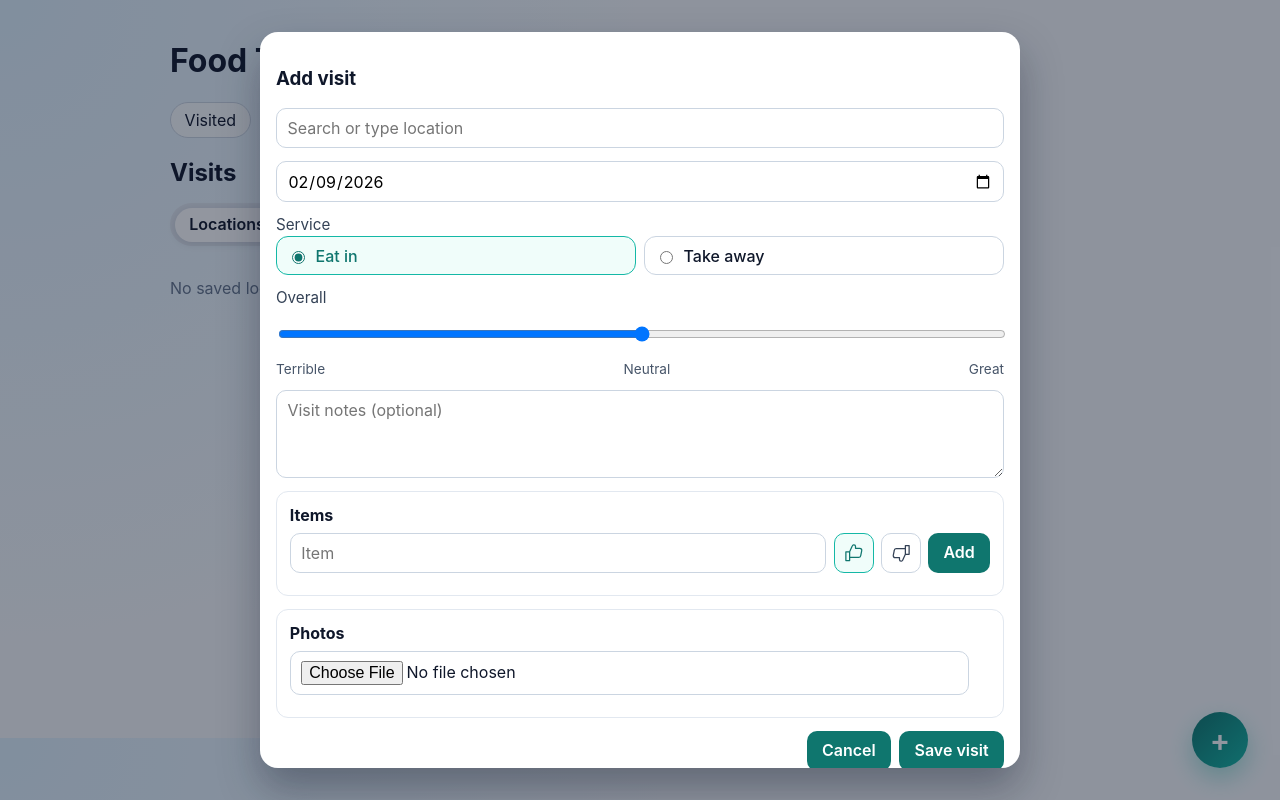
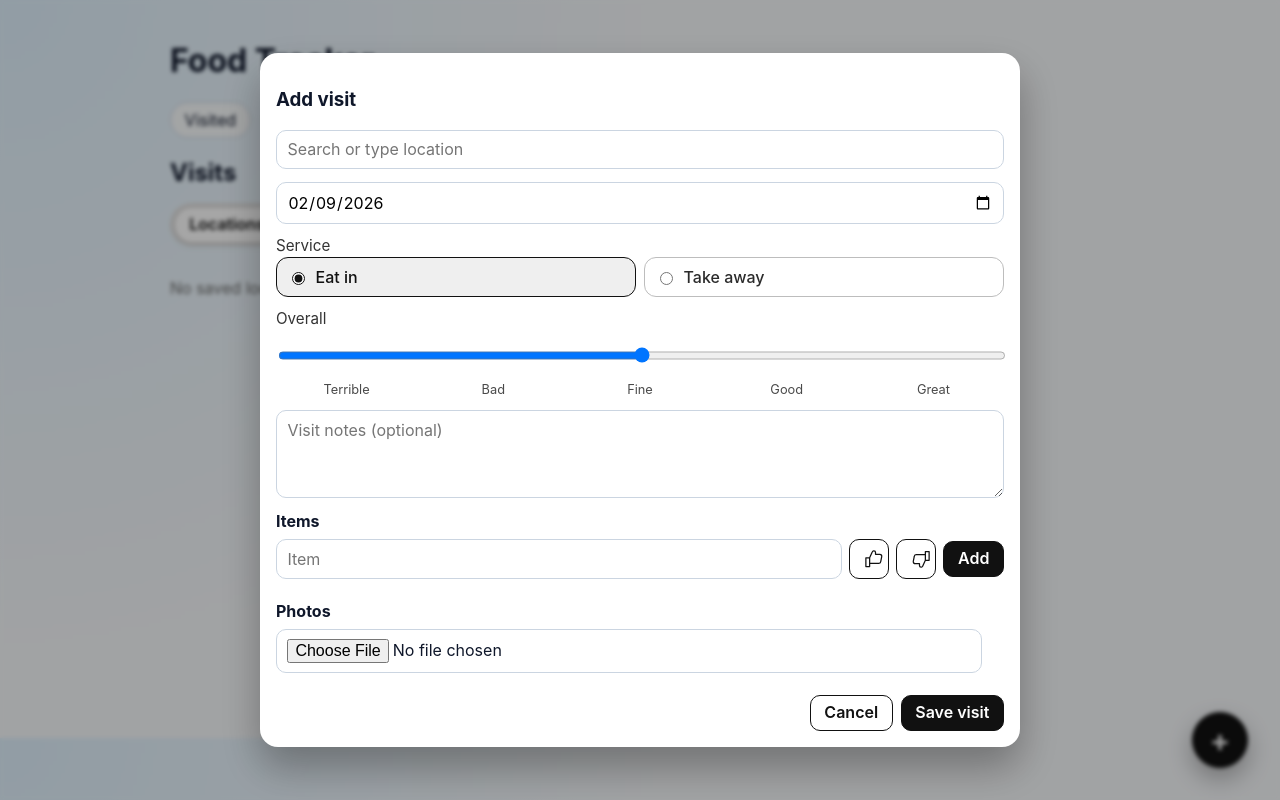
Before and after one commit to AndrewM2304/restaurant_reviews, a Next.js app: page /visits in a window 1280 px wide. Both pictures are taken after typing "Sample" into the empty fields and a click on the button "Add visit". Built offline with nearby package versions, Linux system fonts and the light colour scheme.

Commit message:
Refine visits modal styling and rating scale (#24)

```diff
--- a/src/app/visits/page.tsx
+++ b/src/app/visits/page.tsx
@@ -22,7 +22,7 @@ type VisitThumb = Exclude<Thumb, 'neutral'>;
 type TabKey = 'locations' | 'activity';
 
 const dineServiceTypes: ServiceType[] = ['eat_in', 'takeaway'];
-const overallScale: Thumb[] = ['down', 'neutral', 'up'];
+const overallSegments = ['Terrible', 'Bad', 'Fine', 'Good', 'Great'] as const;
 
 function HandThumbUpIcon() {
   return (
@@ -61,7 +61,7 @@ export default function VisitsPage() {
   const [locationName, setLocationName] = useState('');
   const [visitDate, setVisitDate] = useState(new Date().toISOString().slice(0, 10));
   const [serviceType, setServiceType] = useState<ServiceType>('eat_in');
-  const [overallThumb, setOverallThumb] = useState<Thumb>('neutral');
+  const [overallRating, setOverallRating] = useState(2);
   const [notes, setNotes] = useState('');
 
   const [itemName, setItemName] = useState('');
@@ -102,7 +102,7 @@ export default function VisitsPage() {
     setLocationName('');
     setVisitDate(new Date().toISOString().slice(0, 10));
     setServiceType('eat_in');
-    setOverallThumb('neutral');
+    setOverallRating(2);
     setNotes('');
     setItems([]);
     setItemName('');
@@ -139,7 +139,7 @@ export default function VisitsPage() {
       restaurantId: restaurant.id,
       visitDate,
       serviceType,
-      overallThumb,
+      overallThumb: overallRating <= 1 ? 'down' : overallRating >= 3 ? 'up' : 'neutral',
       notes: notes || undefined,
       items,
       photos,
@@ -241,15 +241,15 @@ export default function VisitsPage() {
                   id="overall-scale"
                   type="range"
                   min={0}
-                  max={2}
+                  max={4}
                   step={1}
-                  value={overallScale.indexOf(overallThumb)}
-                  onChange={(event) => setOverallThumb(overallScale[Number(event.target.value)] ?? 'neutral')}
+                  value={overallRating}
+                  onChange={(event) => setOverallRating(Number(event.target.value))}
                 />
                 <div className={styles.scaleLabels}>
-                  <span>Terrible</span>
-                  <span>Neutral</span>
-                  <span>Great</span>
+                  {overallSegments.map((segment) => (
+                    <span key={segment}>{segment}</span>
+                  ))}
                 </div>
               </div>
 
@@ -260,7 +260,7 @@ export default function VisitsPage() {
                 <div className={styles.itemRow}>
                   <input placeholder="Item" value={itemName} onChange={(event) => setItemName(event.target.value)} />
                   <button
-                    className={`${styles.thumbButton} ${itemThumb === 'up' ? styles.thumbActive : ''}`}
+                    className={`${styles.thumbButton} ${styles.secondaryButton} ${itemThumb === 'up' ? styles.thumbActive : ''}`}
                     type="button"
                     onClick={() => setItemThumb('up')}
                     aria-label="Item thumbs up"
@@ -268,7 +268,7 @@ export default function VisitsPage() {
                     <HandThumbUpIcon />
                   </button>
                   <button
-                    className={`${styles.thumbButton} ${itemThumb === 'down' ? styles.thumbActive : ''}`}
+                    className={`${styles.thumbButton} ${styles.secondaryButton} ${itemThumb === 'down' ? styles.thumbActive : ''}`}
                     type="button"
                     onClick={() => setItemThumb('down')}
                     aria-label="Item thumbs down"
@@ -277,7 +277,7 @@ export default function VisitsPage() {
                   </button>
                   <button
                     type="button"
-                    className={styles.inlineButton}
+                    className={`${styles.inlineButton} ${styles.primaryButton}`}
                     onClick={() => {
                       if (!itemName.trim()) return;
                       setItems((current) => [...current, { name: itemName.trim(), thumb: itemThumb }]);
@@ -294,7 +294,11 @@ export default function VisitsPage() {
                     <li key={`${item.name}-${index}`}>
                       <span>{item.name}</span>
                       <span className={styles.itemThumbIcon}>{item.thumb === 'up' ? <HandThumbUpIcon /> : <HandThumbDownIcon />}</span>
-                      <button type="button" onClick={() => setItems((current) => current.filter((_, i) => i !== index))}>
+                      <button
+                        type="button"
+                        className={styles.secondaryButton}
+                        onClick={() => setItems((current) => current.filter((_, i) => i !== index))}
+                      >
                         Remove
                       </button>
                     </li>
@@ -317,7 +321,11 @@ export default function VisitsPage() {
                   {photos.map((photo, index) => (
                     <li key={`${photo.storagePath}-${index}`}>
                       <span>{photo.storagePath}</span>
-                      <button type="button" onClick={() => setPhotos((current) => current.filter((_, i) => i !== index))}>
+                      <button
+                        type="button"
+                        className={styles.secondaryButton}
+                        onClick={() => setPhotos((current) => current.filter((_, i) => i !== index))}
+                      >
                         Remove
                       </button>
                     </li>
@@ -326,10 +334,12 @@ export default function VisitsPage() {
               </div>
 
               <div className={styles.formActions}>
-                <button type="button" onClick={() => setShowModal(false)}>
+                <button type="button" className={styles.secondaryButton} onClick={() => setShowModal(false)}>
                   Cancel
                 </button>
-                <button type="submit">Save visit</button>
+                <button type="submit" className={styles.primaryButton}>
+                  Save visit
+                </button>
               </div>
               {message ? <p className={styles.message}>{message}</p> : null}
             </form>
--- a/src/app/visits/visits.module.css
+++ b/src/app/visits/visits.module.css
@@ -10,7 +10,7 @@
 .tabs {
   display: inline-flex;
   gap: 0.5rem;
-  background: #e2e8f0;
+  background: #e5e5e5;
   border-radius: 999px;
   padding: 0.3rem;
   margin-bottom: 1rem;
@@ -21,13 +21,13 @@
   padding: 0.45rem 0.9rem;
   border-radius: 999px;
   background: transparent;
-  color: #334155;
+  color: #3a3a3a;
 }
 
 .activeTab {
-  background: white;
-  color: #0f172a;
-  box-shadow: 0 2px 8px rgba(15, 23, 42, 0.12);
+  background: #fff;
+  color: #111;
+  box-shadow: 0 2px 8px rgba(0, 0, 0, 0.12);
 }
 
 .search {
@@ -42,11 +42,11 @@
 }
 
 .locationCard {
-  background: white;
-  border: 1px solid #e2e8f0;
+  background: #fff;
+  border: 1px solid #d4d4d4;
   border-radius: 14px;
   padding: 0.9rem;
-  box-shadow: 0 2px 10px rgba(15, 23, 42, 0.06);
+  box-shadow: 0 2px 10px rgba(0, 0, 0, 0.06);
 }
 
 .locationCard h3 {
@@ -55,11 +55,11 @@
 
 .meta {
   margin: 0.15rem 0;
-  color: #475569;
+  color: #4a4a4a;
 }
 
 .empty {
-  color: #64748b;
+  color: #6a6a6a;
 }
 
 .fab {
@@ -68,19 +68,20 @@
   bottom: 1rem;
   width: 56px;
   height: 56px;
-  border: none;
+  border: 1px solid #111;
   border-radius: 999px;
   font-size: 1.9rem;
   line-height: 0;
-  color: white;
-  background: linear-gradient(135deg, #0f766e, #14b8a6);
-  box-shadow: 0 10px 25px rgba(20, 184, 166, 0.35);
+  color: #fff;
+  background: #111;
+  box-shadow: 0 10px 25px rgba(0, 0, 0, 0.3);
 }
 
 .modalBackdrop {
   position: fixed;
   inset: 0;
-  background: rgba(15, 23, 42, 0.45);
+  background: rgba(0, 0, 0, 0.35);
+  backdrop-filter: blur(2px);
   display: grid;
   place-items: end center;
   z-index: 10;
@@ -91,15 +92,23 @@
   width: 100%;
   max-height: 92vh;
   overflow: auto;
-  background: white;
+  background: #fff;
   border-radius: 18px 18px 0 0;
   padding: 1rem;
-  box-shadow: 0 20px 40px rgba(15, 23, 42, 0.35);
+  box-shadow: 0 20px 40px rgba(0, 0, 0, 0.3);
 }
 
 .form {
   display: grid;
   gap: 0.8rem;
+}
+
+.form input,
+.form textarea,
+.form select {
+  width: 100%;
+  max-width: 100%;
+  box-sizing: border-box;
 }
 
 .form input[type='date'] {
@@ -117,31 +126,32 @@
 
 .serviceTypeGroup legend {
   grid-column: 1 / -1;
-  color: #334155;
+  color: #333;
   font-size: 0.95rem;
   padding: 0;
   margin-bottom: 0.1rem;
 }
 
 .radioOption {
-  border: 1px solid #cbd5e1;
+  border: 1px solid #bdbdbd;
   border-radius: 12px;
   padding: 0.55rem 0.65rem;
   display: flex;
   align-items: center;
   gap: 0.45rem;
   font-weight: 500;
+  color: #2b2b2b;
 }
 
 .radioOption input {
   width: auto;
-  accent-color: #0f766e;
+  accent-color: #111;
 }
 
 .radioOption:has(input:checked) {
-  border-color: #14b8a6;
-  background: #f0fdfa;
-  color: #0f766e;
+  border-color: #111;
+  background: #efefef;
+  color: #111;
 }
 
 .scaleField {
@@ -150,32 +160,36 @@
 }
 
 .scaleField label {
-  color: #334155;
+  color: #333;
   font-size: 0.95rem;
 }
 
 .scaleLabels {
-  display: flex;
-  justify-content: space-between;
+  display: grid;
+  grid-template-columns: repeat(5, minmax(0, 1fr));
   gap: 0.35rem;
-  color: #475569;
-  font-size: 0.85rem;
+  color: #4a4a4a;
+  font-size: 0.8rem;
+}
+
+.scaleLabels span {
+  text-align: center;
 }
 
 .thumbButton {
   width: 40px;
   height: 40px;
   border-radius: 10px;
-  border: 1px solid #cbd5e1;
-  background: white;
+  border: 1px solid #bdbdbd;
+  background: #fff;
   display: grid;
   place-items: center;
-  color: #334155;
+  color: #333;
   padding: 0;
 }
 
 .thumbButton:hover {
-  background: #f8fafc;
+  background: #f5f5f5;
 }
 
 .thumbButton svg {
@@ -184,15 +198,9 @@
 }
 
 .thumbActive {
-  border-color: #14b8a6;
-  color: #0f766e;
-  background: #f0fdfa;
-}
-
-.itemEditor {
-  border: 1px solid #e2e8f0;
-  border-radius: 12px;
-  padding: 0.8rem;
+  border-color: #111;
+  color: #111;
+  background: #ebebeb;
 }
 
 .itemEditor h4 {
@@ -217,7 +225,7 @@
 .itemThumbIcon {
   display: inline-grid;
   place-items: center;
-  color: #0f766e;
+  color: #111;
 }
 
 .itemThumbIcon svg {
@@ -238,7 +246,7 @@
   grid-template-columns: minmax(0, 1fr) auto;
   gap: 0.6rem;
   align-items: center;
-  border: 1px solid #e2e8f0;
+  border: 1px solid #d4d4d4;
   border-radius: 10px;
   padding: 0.45rem 0.55rem;
 }
@@ -253,8 +261,27 @@
   gap: 0.5rem;
 }
 
+.primaryButton,
+.secondaryButton {
+  border-radius: 10px;
+  padding: 0.45rem 0.85rem;
+  font-weight: 600;
+}
+
+.primaryButton {
+  border: 1px solid #111;
+  background: #111;
+  color: #fff;
+}
+
+.secondaryButton {
+  border: 1px solid #111;
+  background: transparent;
+  color: #111;
+}
+
 .message {
-  color: #0f766e;
+  color: #111;
   margin: 0;
 }
 
```
